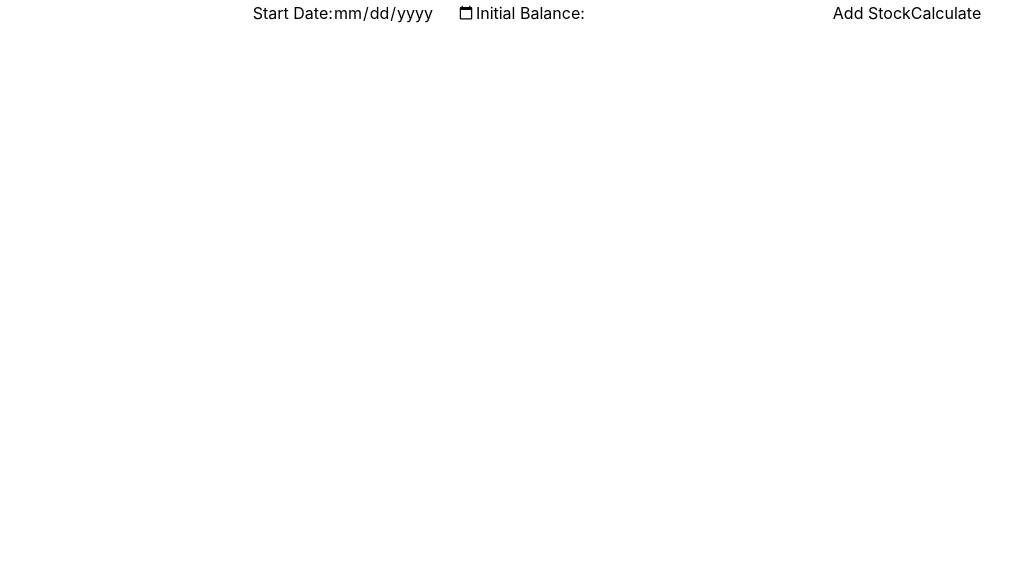
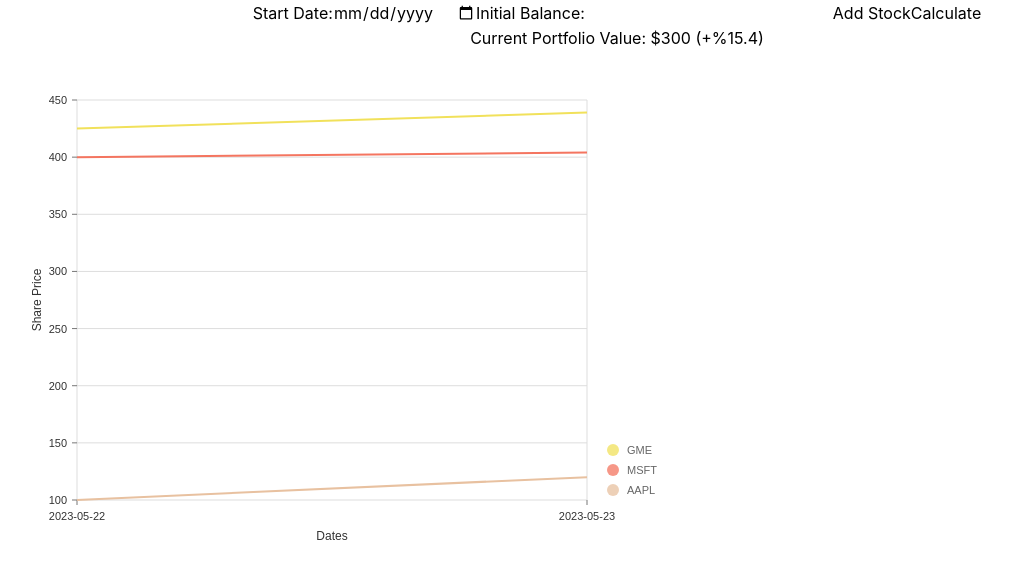
Before and after one commit to david44868/Portfolio-Calculator, a React (Create React App) app: page / in a window 1280 px wide. Shown: the top 578 px of the page, without its empty margins (23-1035 px from the left). Built offline with nearby package versions, Linux system fonts and the light colour scheme.

Commit message:
Added initial chart with necessary modifications to form

```diff
--- a/package.json
+++ b/package.json
@@ -3,6 +3,8 @@
   "version": "0.1.0",
   "private": true,
   "dependencies": {
+    "@nivo/core": "^0.83.0",
+    "@nivo/line": "^0.83.0",
     "@testing-library/jest-dom": "^5.16.5",
     "@testing-library/react": "^13.4.0",
     "@testing-library/user-event": "^13.5.0",
--- /dev/null
+++ b/src/Chart.js
@@ -0,0 +1,129 @@
+import { ResponsiveLine } from "@nivo/line";
+
+const Chart = (props) => {
+  // console.log(props.currentValue);
+  // console.log(props.startDate);
+  // console.log(props.stocks);
+  // console.log(props.historicalData);
+  // console.log(props.initialBalance);
+
+  const initialBalance = 260; // float
+  const historicalData = [100.0, 300.0, 25.0]; // array
+  const currentValue = 300; // float
+  const stockValue = [120, 284, 35] // array
+  const startDate = "2023-05-22"; // string
+  const endDate = "2023-05-23"; // string
+  const stocks = ["AAPL", "MSFT", "GME"]; // array
+
+  const data = [];
+
+  for (let i = 0; i < stocks.length; i++) {
+    data.push({
+      id: stocks[i],
+      data: [
+        { x: startDate, y: historicalData[i] },
+        { x: endDate, y: stockValue[i] },
+      ],
+    });
+  }
+
+  return (
+    <div className="h-[500px] w-[700px] my-16 mx-auto block">
+      <h3>
+        Current Portfolio Value: {' '}
+        {currentValue - initialBalance >= 0 ? (
+          <span className="text-green-600">
+            {"$" +
+              currentValue +
+              " (+%" +
+              (
+                ((currentValue - initialBalance) / initialBalance) *
+                100
+              ).toFixed(1) +
+              ")"}
+          </span>
+        ) : (
+          <span className="text-red-600">
+            {"$" +
+              currentValue +
+              " (-%" +
+              Math.abs(
+                ((currentValue - initialBalance) / initialBalance) * 100
+              ).toFixed(1) +
+              ")"}
+          </span>
+        )}
+      </h3>
+      <ResponsiveLine
+        data={data}
+        width={700}
+        height={500}
+        // tooltip={({ point }) => {
+        //   return <div>{point.x}</div>;
+        // }}
+        margin={{ top: 50, right: 90, bottom: 50, left: 100 }}
+        xScale={{ type: "point" }}
+        yScale={{
+          type: "linear",
+          min: "auto",
+          max: "auto",
+          stacked: true,
+          reverse: false,
+        }}
+        yFormat=" >-.2f"
+        axisTop={null}
+        axisRight={null}
+        axisBottom={{
+          tickSize: 5,
+          tickPadding: 5,
+          tickRotation: 0,
+          legend: "Dates",
+          legendOffset: 36,
+          legendPosition: "middle",
+        }}
+        axisLeft={{
+          tickSize: 5,
+          tickPadding: 5,
+          tickRotation: 0,
+          legend: "Share Price",
+          legendOffset: -40,
+          legendPosition: "middle",
+        }}
+        pointSize={10}
+        pointColor={{ theme: "background" }}
+        pointBorderWidth={2}
+        pointBorderColor={{ from: "serieColor" }}
+        pointLabelYOffset={-12}
+        useMesh={true}
+        legends={[
+          {
+            anchor: "bottom-right",
+            direction: "column",
+            justify: false,
+            translateX: 100,
+            translateY: 0,
+            itemsSpacing: 0,
+            itemDirection: "left-to-right",
+            itemWidth: 80,
+            itemHeight: 20,
+            itemOpacity: 0.75,
+            symbolSize: 12,
+            symbolShape: "circle",
+            symbolBorderColor: "rgba(0, 0, 0, .5)",
+            effects: [
+              {
+                on: "hover",
+                style: {
+                  itemBackground: "rgba(0, 0, 0, .03)",
+                  itemOpacity: 1,
+                },
+              },
+            ],
+          },
+        ]}
+      />
+    </div>
+  );
+};
+
+export default Chart;
--- a/src/Form.js
+++ b/src/Form.js
@@ -1,5 +1,6 @@
 import React, { useState } from 'react'
 import axios from 'axios'
+import Chart from './Chart.js';
 
 const Form = () => {
   const [startDate, setStartDate] = useState('')
@@ -73,7 +74,7 @@ const Form = () => {
   }
 
   const fetchHistoricalData = async () => {
-    const apiKey = 'acaeb000f6cf60cdc2078aaa90a00b1d'
+    const apiKey = 'cc0af1786011e09b90ff3c0b4a06e751'
     const symbols = stocks.map((stock) => stock.symbol)
     const endDate = new Date().toISOString().slice(0, 10)
 
@@ -226,6 +227,13 @@ const Form = () => {
 
         {errorMessage && <p className="text-red-500 mt-4">{errorMessage}</p>}
       </form>
+        <Chart
+          startDate={startDate}
+          stocks={stocks}
+          historicalData={historicalData}
+          initialBalance={initialBalance}
+          currentValue={calculateCurrentValue()}
+        />
     </div>
   )
 }
```
Also changed, not shown: 1 other file (tests, documents, lock files or other folders).
